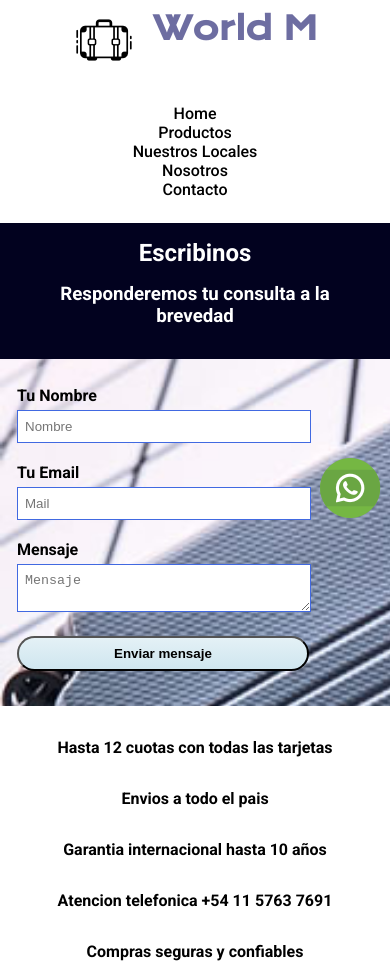
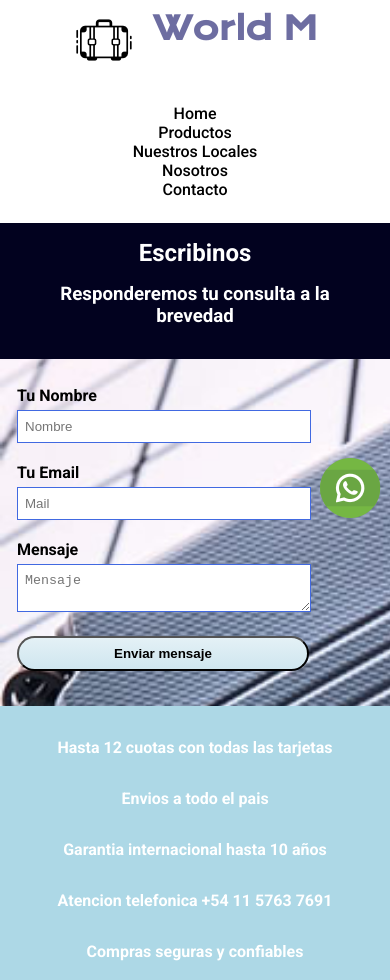
Before and after one commit to jawiMalieni/ProyectoCoderHouse1, a plain HTML site: page contacto.html in a window 390 px wide. Shown: the top 980 px of the page. Drawn offline with nearby package versions, Linux system fonts and the light colour scheme.

Commit message:
modificaciones en el diseño responsive

```diff
--- a/sass/_home.scss
+++ b/sass/_home.scss
@@ -191,7 +191,13 @@
     flex-wrap       : wrap;
     justify-content : space-evenly;
     padding         : 1rem;
-    background-color: white;
+    background-color: lightblue;
+    color: white;
+
+    @media (min-width: 320px) and (max-width: 768px) {
+
+        background-color: lightblue;
+    }
 
     .infoLista__item {
         padding: 1rem;
--- a/sass/_nuestrosLocales.scss
+++ b/sass/_nuestrosLocales.scss
@@ -11,8 +11,16 @@
     justify-content: space-evenly;
     padding: 5rem;
 
+    @media (min-width: 320px) and (max-width: 768px) {
+        padding: 1rem;
+    }
+
     .localesLista {
         padding: 2rem;
+
+        @media (min-width: 320px) and (max-width: 768px) {
+             padding: 1rem;
+        }
 
         .localesLista__item {
             padding: 1rem;
```
Also changed, not shown: css/main.css.
